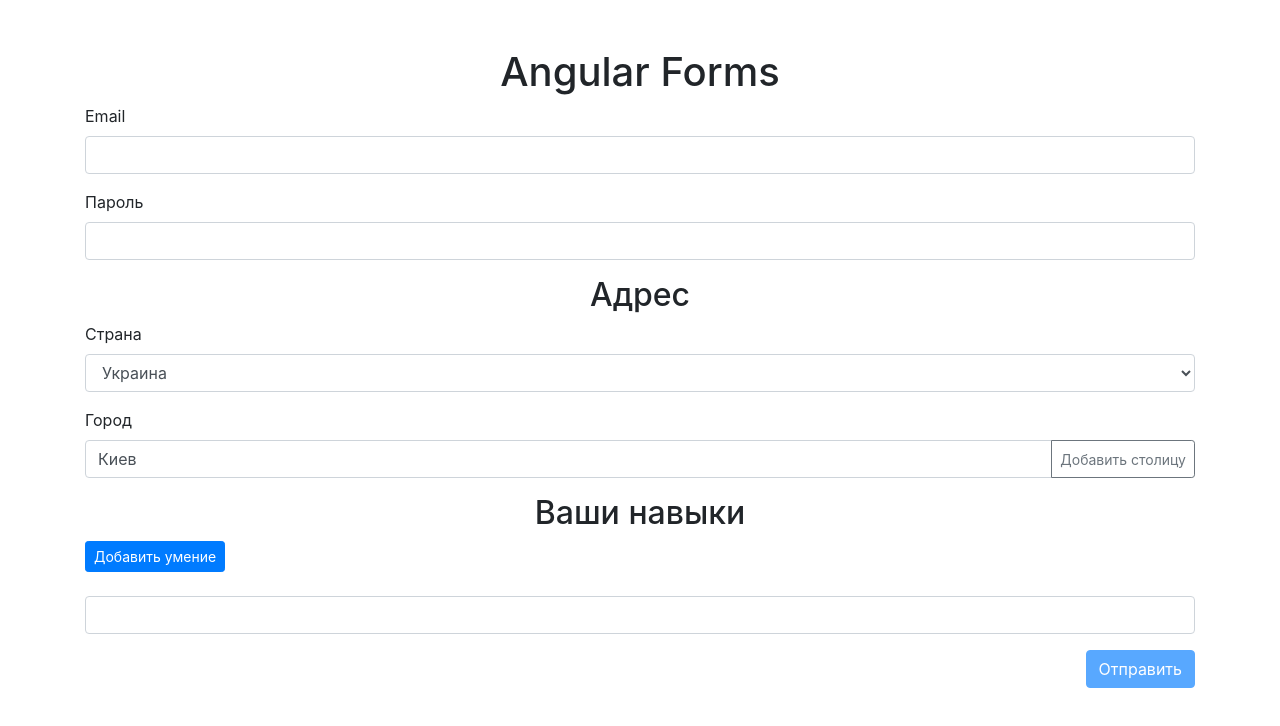
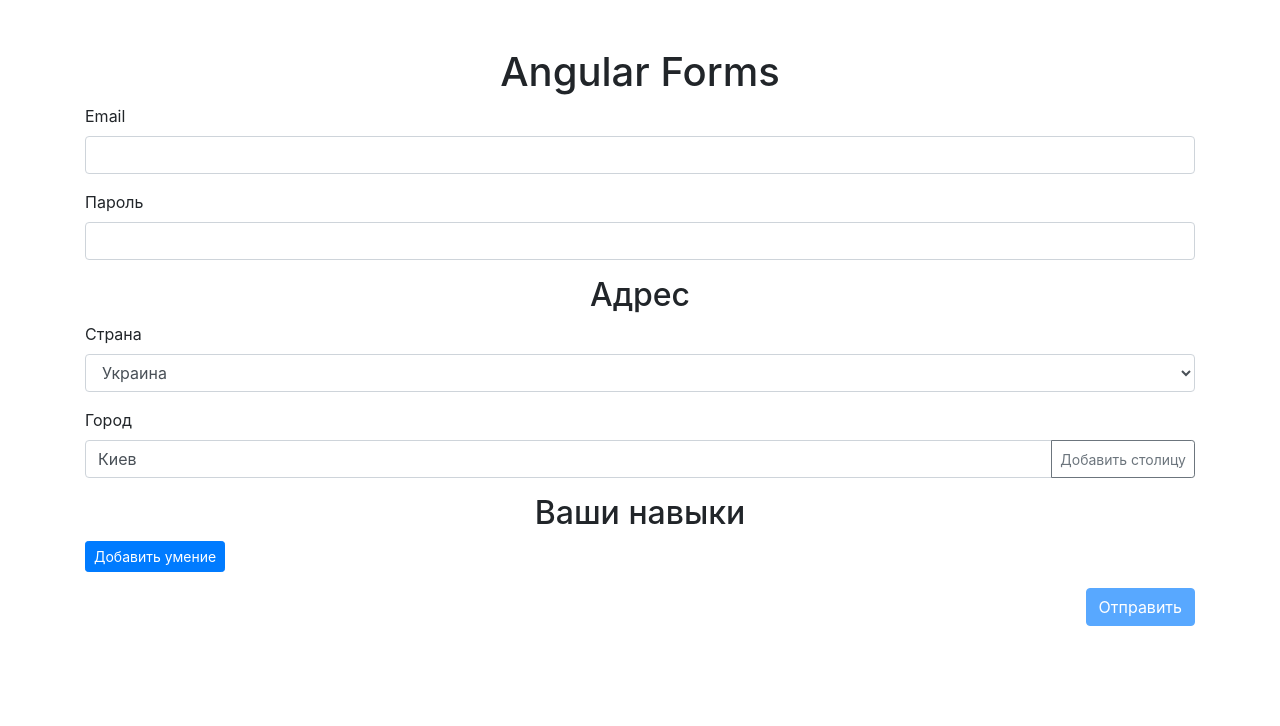
Before and after one commit to DjailinVasu/learn-angular-forms, an Angular app: page / in a window 1280 px wide. Shown: the top 726 px of the page. Built offline with nearby package versions, Linux system fonts and the light colour scheme.

Commit message:
Работа с группой

```diff
--- a/src/app/app.component.html
+++ b/src/app/app.component.html
@@ -88,16 +88,20 @@
       </div>
     </fieldset>
 
-    <fieldset>
+    <fieldset formGroupName="skills">
       <legend class="h2 text-center">Ваши навыки</legend>
-      <button class="btn btn-primary btn-sm" type="button">
+      <button class="btn btn-primary btn-sm mb-3" type="button" (click)="addSkill()">
         Добавить умение
       </button>
 
-      <div class="form-group">
-        <label></label>
-        <input class="form-control" type="text" name="" />
+      <div
+        class="form-group"
+        *ngFor="let control of form.get('skills').controls; let idx = index"
+      >
+        <label>Умение {{ idx + 1}}</label>
+        <input class="form-control" type="text" name="" [formControlName]="idx"/>
       </div>
+
     </fieldset>
 
     <div class="d-flex justify-content-end">
--- a/src/app/app.component.ts
+++ b/src/app/app.component.ts
@@ -1,5 +1,5 @@
 import { Component, OnInit } from '@angular/core';
-import { FormGroup, FormControl, Validators } from '@angular/forms';
+import { FormGroup, FormControl, Validators, FormArray } from '@angular/forms';
 
 @Component({
   selector: 'app-root',
@@ -18,7 +18,8 @@ export class AppComponent implements OnInit {
       address: new FormGroup({
         country: new FormControl('ua'),
         city: new FormControl('Киев', Validators.required)
-      })
+      }),
+      skills: new FormArray([])
     })
   }
 
@@ -44,4 +45,10 @@ export class AppComponent implements OnInit {
       address: {city}
     })
   }
+
+  addSkill() {
+    const control = new FormControl('', Validators.required);
+    // (<FormArray>this.form.get('skills')).push()
+    (this.form.get('skills') as FormArray).push(control);
+  }
 }
```
